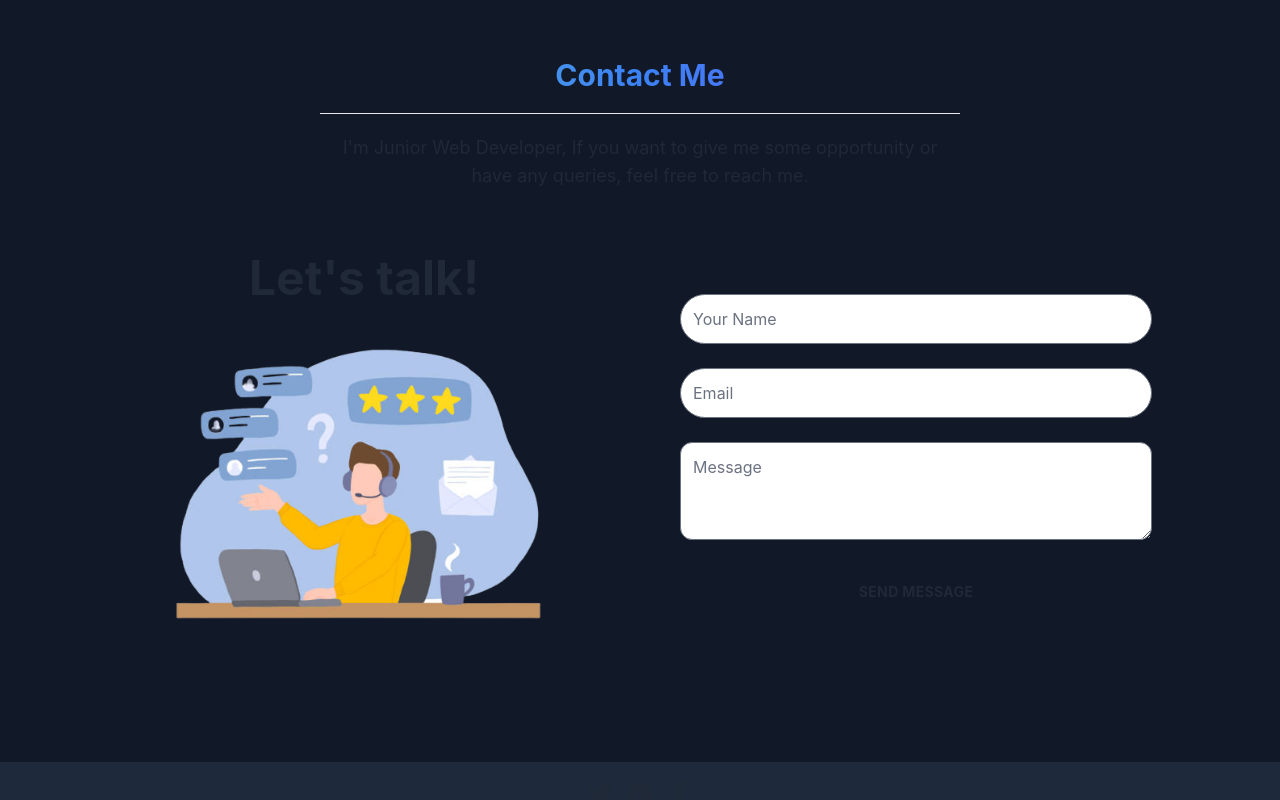
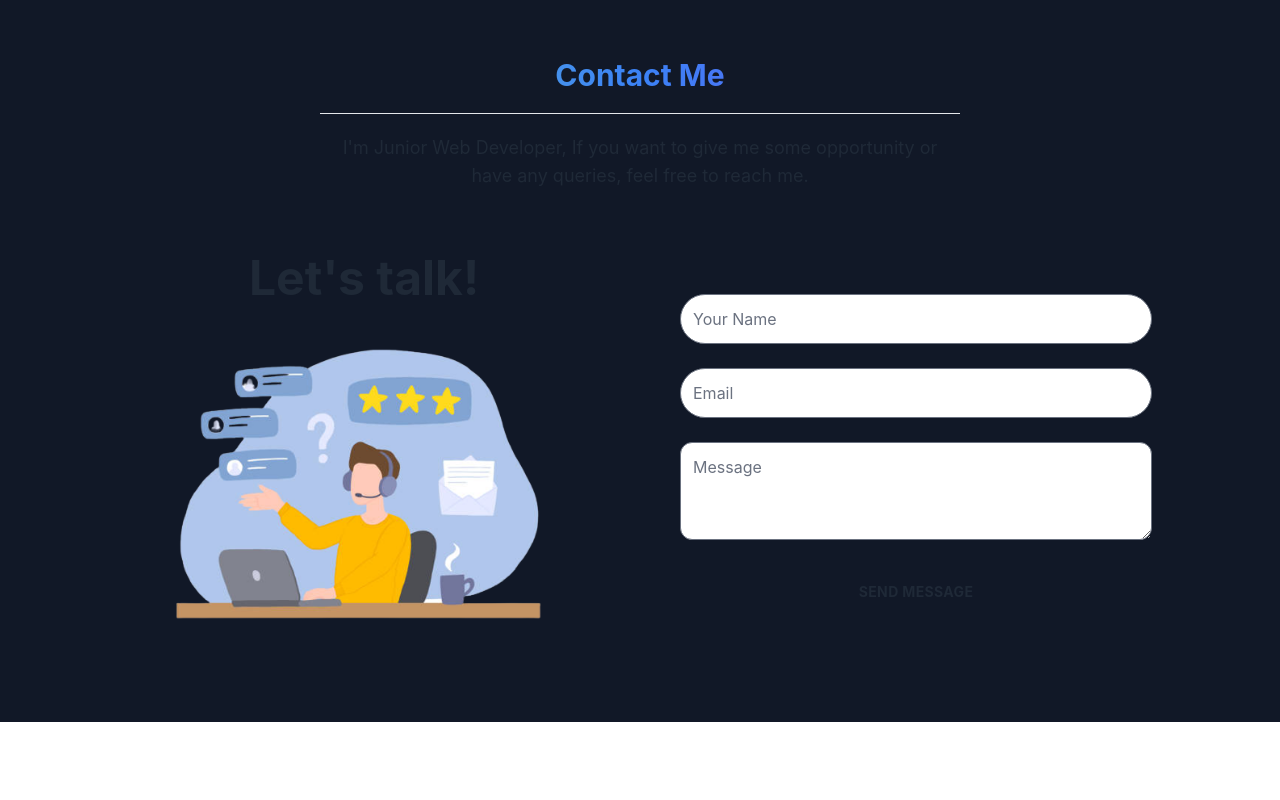
Before and after one commit to anas-mahmud/my-portfolio, a React (Create React App) app: page / in a window 1280 px wide. Shown: the part 2532-3332 px from the top of the page. After the commit the page ends 3254 px from the top, so only its background shows below. Built offline with nearby package versions, Linux system fonts and the light colour scheme.

Commit message:
some change

```diff
--- a/src/Layout/Main.js
+++ b/src/Layout/Main.js
@@ -1,6 +1,5 @@
 import React from 'react';
 import { Outlet } from 'react-router-dom';
-import Footer from '../components/Footer/Footer';
 import Navbar from './Navbar';
 
 const Main = () => {
@@ -8,7 +7,6 @@ const Main = () => {
         <div>
             <Navbar></Navbar>
             <Outlet></Outlet>
-            <Footer></Footer>
         </div>
     );
 };
--- a/src/Layout/Navbar.js
+++ b/src/Layout/Navbar.js
@@ -51,9 +51,9 @@ const Navbar = () => {
 
                         <div className="flex items-center gap-4">
                             <div className="sm:flex sm:gap-4">
-                                <Link className="rounded-md bg-gradient-to-r from-blue-500 to-purple-600 px-5 py-2.5 text-sm font-medium text-white shadow">
+                                <a href='https://drive.google.com/file/d/1i738VtBjLDH4JISkbcQLe0uVbcWYTjsE/view?usp=share_link' target='_blank' rel="noreferrer" className="rounded-md bg-gradient-to-r from-blue-500 to-purple-600 px-5 py-2.5 text-sm font-medium text-white shadow">
                                     Resume
-                                </Link>
+                                </a>
                             </div>
 
                             <div className="block md:hidden">
--- a/src/components/Footer/Footer.js
+++ /dev/null
@@ -1,23 +0,0 @@
-import React from 'react';
-import { Link } from 'react-router-dom';
-
-const Footer = () => {
-    return (
-        <div className='bg-slate-800 mt-10'>
-            <footer className="footer footer-center p-5 text-base-content rounded">
-                <div>
-                    <div className="grid grid-flow-col gap-4">
-                        <Link><svg xmlns="http://www.w3.org/2000/svg" width="24" height="24" viewBox="0 0 24 24" className="fill-current"><path d="M24 4.557c-.883.392-1.832.656-2.828.775 1.017-.609 1.798-1.574 2.165-2.724-.951.564-2.005.974-3.127 1.195-.897-.957-2.178-1.555-3.594-1.555-3.179 0-5.515 2.966-4.797 6.045-4.091-.205-7.719-2.165-10.148-5.144-1.29 2.213-.669 5.108 1.523 6.574-.806-.026-1.566-.247-2.229-.616-.054 2.281 1.581 4.415 3.949 4.89-.693.188-1.452.232-2.224.084.626 1.956 2.444 3.379 4.6 3.419-2.07 1.623-4.678 2.348-7.29 2.04 2.179 1.397 4.768 2.212 7.548 2.212 9.142 0 14.307-7.721 13.995-14.646.962-.695 1.797-1.562 2.457-2.549z"></path></svg></Link>
-                        <Link><svg xmlns="http://www.w3.org/2000/svg" width="24" height="24" viewBox="0 0 24 24" className="fill-current"><path d="M19.615 3.184c-3.604-.246-11.631-.245-15.23 0-3.897.266-4.356 2.62-4.385 8.816.029 6.185.484 8.549 4.385 8.816 3.6.245 11.626.246 15.23 0 3.897-.266 4.356-2.62 4.385-8.816-.029-6.185-.484-8.549-4.385-8.816zm-10.615 12.816v-8l8 3.993-8 4.007z"></path></svg></Link>
-                        <Link><svg xmlns="http://www.w3.org/2000/svg" width="24" height="24" viewBox="0 0 24 24" className="fill-current"><path d="M9 8h-3v4h3v12h5v-12h3.642l.358-4h-4v-1.667c0-.955.192-1.333 1.115-1.333h2.885v-5h-3.808c-3.596 0-5.192 1.583-5.192 4.615v3.385z"></path></svg></Link>
-                    </div>
-                </div>
-                <div>
-                    <p>Copyright © 2022 - All right reserved by ACME Industries Ltd</p>
-                </div>
-            </footer>
-        </div>
-    );
-};
-
-export default Footer;
```
